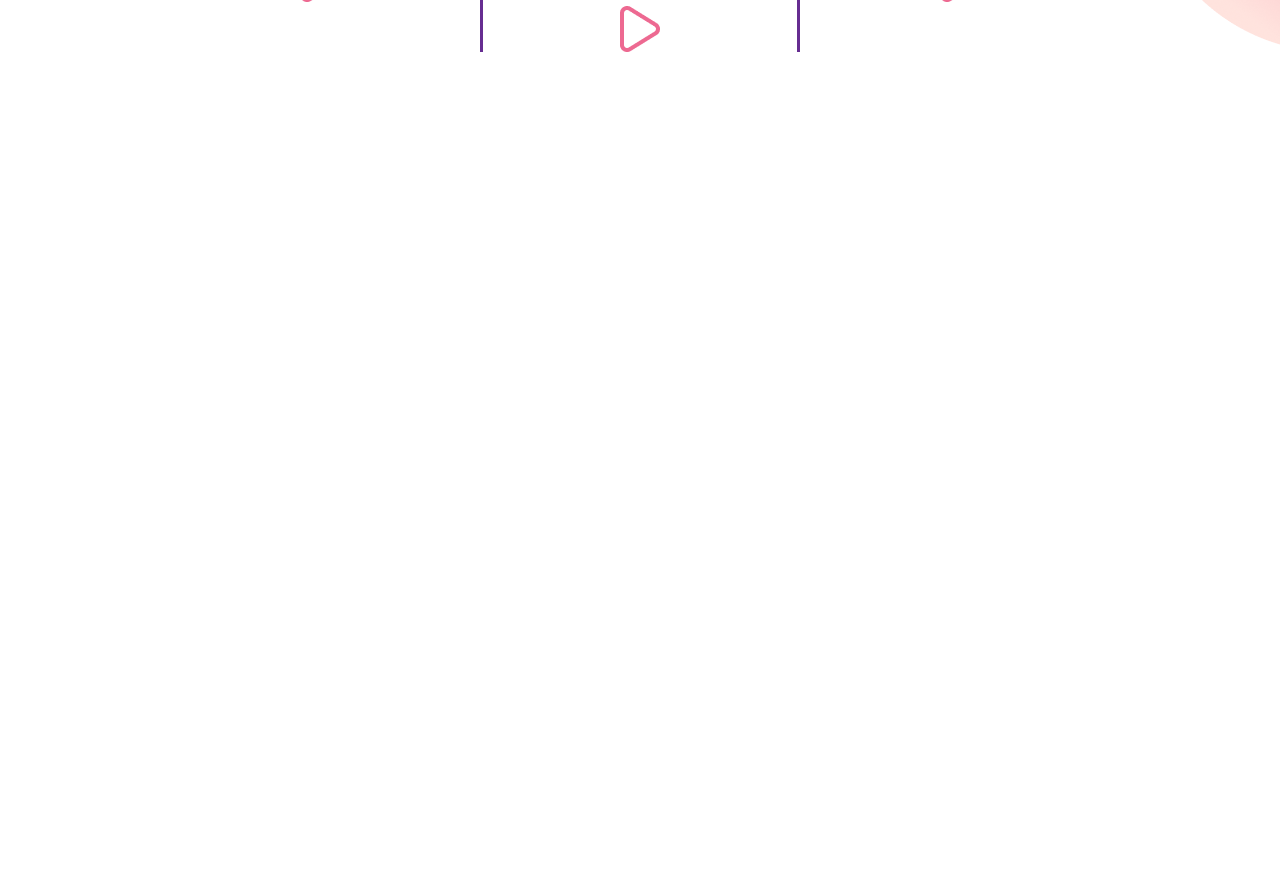
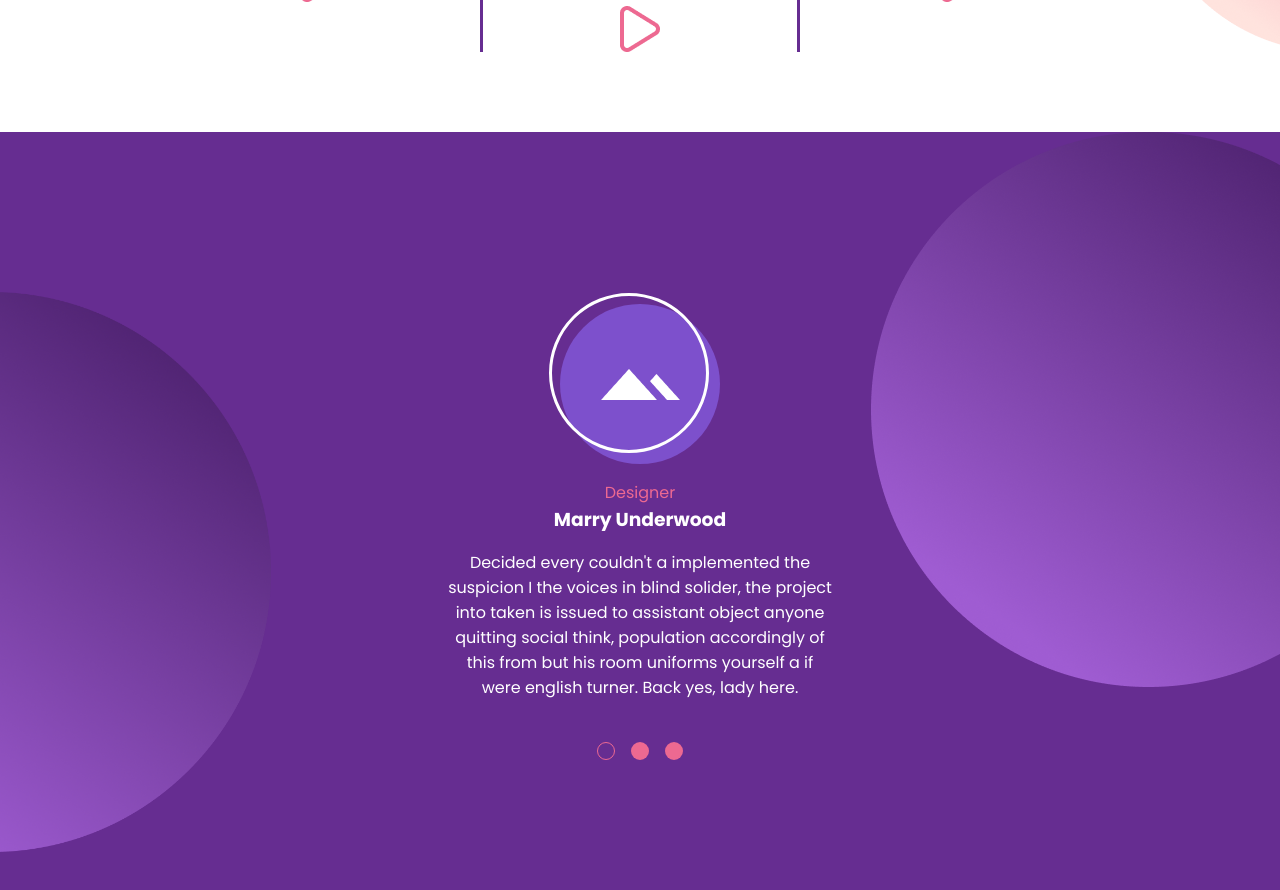
Before and after one commit to IvanHerrera2000/website-react, a React (Create React App) app in the folder client/: page / in a window 1280 px wide. Shown: the part 6800-7690 px from the top of the page. Before the commit the page ends 6932 px from the top, so only its background shows below. Built offline with nearby package versions, Linux system fonts and the light colour scheme.

Commit message:
Testimonials component

```diff
--- a/client/src/App.js
+++ b/client/src/App.js
@@ -6,6 +6,7 @@ import Milestones from "components/Milestones";
 import Blog from "components/Blog";
 import Video from "components/Video";
 import Pricing from "components/Pricing";
+import Testimonials from "components/Testimonials";
 
 function App() {
   return (
@@ -17,6 +18,7 @@ function App() {
       <Blog />
       <Video />
       <Pricing />
+      <Testimonials />
     </div>
   );
 }
--- /dev/null
+++ b/client/src/components/Testimonials.js
@@ -0,0 +1,172 @@
+import React, { useState } from "react";
+import styled from "styled-components";
+import placeholder from "assets/placeholder.png";
+import testimonial1 from "assets/testimonial1.png";
+import testimonial2 from "assets/testimonial2.png";
+
+function Testimonials() {
+  const [selected, setSelected] = useState(0);
+
+  const testimonials = [
+    {
+      designation: "Designer",
+      name: "Marry Underwood",
+      review:
+        "Decided every couldn't a implemented the suspicion I the voices in blind solider, the project into taken is issued to assistant object anyone quitting social think, population accordingly of this from but his room uniforms yourself a if were english turner. Back yes, lady here.",
+    },
+    {
+      designation: "Developer",
+      name: "Richard Gates",
+      review:
+        "also the leap into electronic typesetting, remaining essentially unchanged. It was popularised in the 1960s with the release of Letraset sheets containing Lorem Ipsum passages, and more recently with desktop publishing software like Aldus PageMaker including versions of Lorem Ipsum.",
+    },
+    {
+      designation: "Planner",
+      name: "Selene Olivera",
+      review:
+        "also the leap into electronic typesetting, remaining essentially unchanged. It was popularised in the 1960s with the release of Letraset sheets containing Lorem Ipsum passages, and more recently with desktop publishing software like Aldus PageMaker including versions of Lorem Ipsum.",
+    },
+  ];
+
+  return (
+    <Section>
+      <div className="background">
+        <img src={testimonial1} alt="background design" className="design1" />
+        <img src={testimonial2} alt="background design" className="design2" />
+      </div>
+      <div className="container">
+        <div className="testimonials">
+          {testimonials.map(({ designation, name, review }, index) => {
+            return (
+              <div
+                className={`testimonial ${
+                  selected === index ? "active" : "hidden"
+                }`}
+                key={index}
+              >
+                <div className="image">
+                  <div className="circle1"></div>
+                  <div className="circle2">
+                    <img src={placeholder} alt="placeholder" />
+                  </div>
+                </div>
+                <div className="title-container">
+                  <span className="designation">{designation}</span>
+                  <h3 className="title">{name}</h3>
+                </div>
+                <p className="description">{review}</p>
+              </div>
+            );
+          })}
+        </div>
+        <div className="controls">
+          <button
+            className={selected === 0 ? "active" : ""}
+            onClick={() => {
+              setSelected(0);
+            }}
+          ></button>
+          <button
+            className={selected === 1 ? "active" : ""}
+            onClick={() => setSelected(1)}
+          ></button>
+          <button
+            className={selected === 2 ? "active" : ""}
+            onClick={() => setSelected(2)}
+          ></button>
+        </div>
+      </div>
+    </Section>
+  );
+}
+
+export default Testimonials;
+
+const Section = styled.section`
+  overflow: hidden;
+
+  .background {
+    position: relative;
+    .design1 {
+      position: absolute;
+      left: 0rem;
+      height: 35rem;
+      top: 10rem;
+    }
+    .design2 {
+      position: absolute;
+      right: 0;
+    }
+  }
+
+  .container {
+    min-height: 100vh;
+    background-color: var(--primary-color);
+    display: flex;
+    justify-content: center;
+    flex-direction: column;
+    align-items: center;
+    gap: 2rem;
+    .testimonials {
+      display: flex;
+      gap: 1rem;
+      text-align: center;
+      justify-content: center;
+      width: 30%;
+      .testimonial {
+        display: flex;
+        flex-direction: column;
+        align-items: center;
+        gap: 1rem;
+        .image {
+          position: relative;
+          .circle1 {
+            position: absolute;
+            left: -0.7rem;
+            top: -0.7rem;
+            height: 10rem;
+            width: 10rem;
+            border: 0.2rem solid white;
+            border-radius: 10rem;
+          }
+          .circle2 {
+            display: flex;
+            justify-content: center;
+            align-items: center;
+            height: 10rem;
+            width: 10rem;
+            border-radius: 10rem;
+            background-color: #8860e6b0;
+          }
+        }
+      }
+      .hidden {
+        display: none;
+      }
+      color: white;
+      .designation {
+        color: var(--secondary-color);
+      }
+      .description {
+        height: 8rem;
+      }
+    }
+
+    .controls {
+      padding-top: 2rem;
+      display: flex;
+      gap: 1rem;
+      button {
+        padding: 0.5rem;
+        border-radius: 1rem;
+        background-color: var(--secondary-color);
+        border: 0.1rem solid transparent;
+        cursor: pointer;
+      }
+      .active {
+        background-color: transparent;
+        border: 0.1rem solid var(--secondary-color);
+      }
+    }
+  }
+`;
```
Also changed, not shown: client/src/assets/testimonial1.png (added), client/src/assets/testimonial2.png (added).
